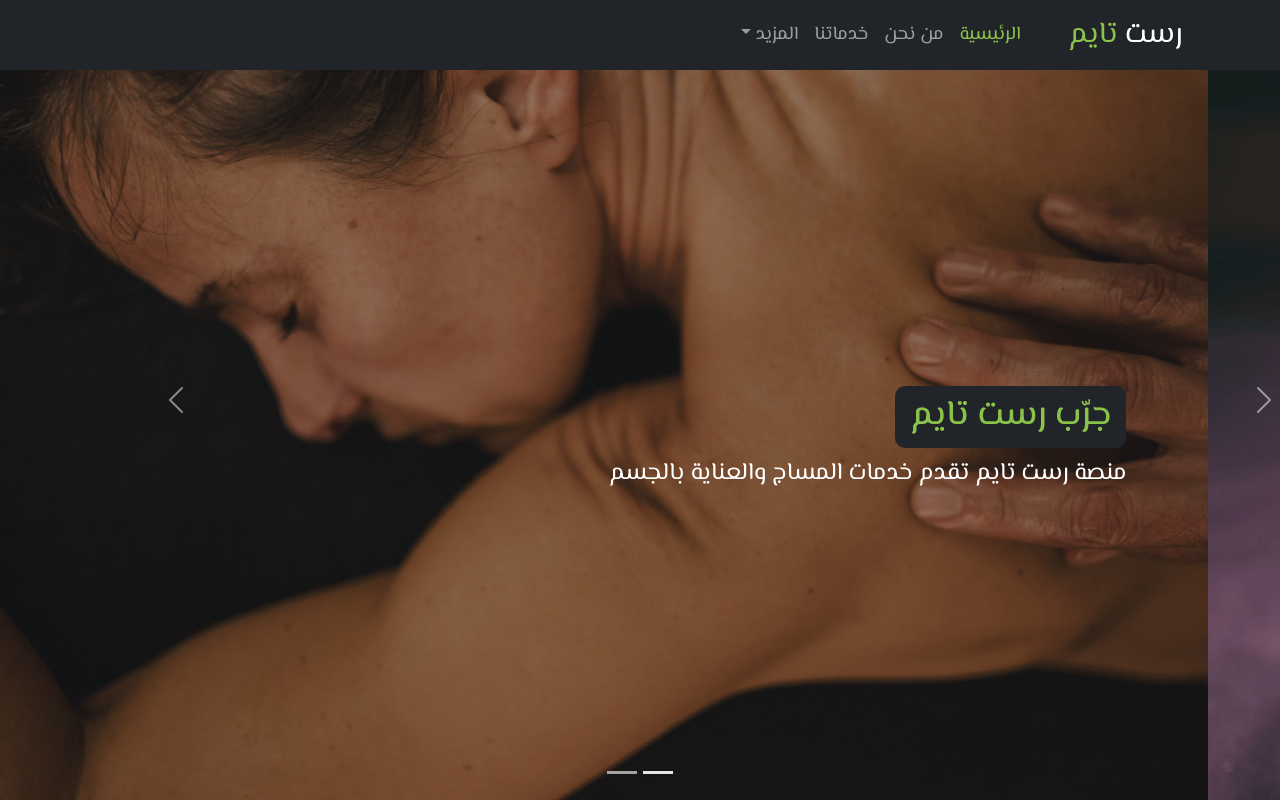
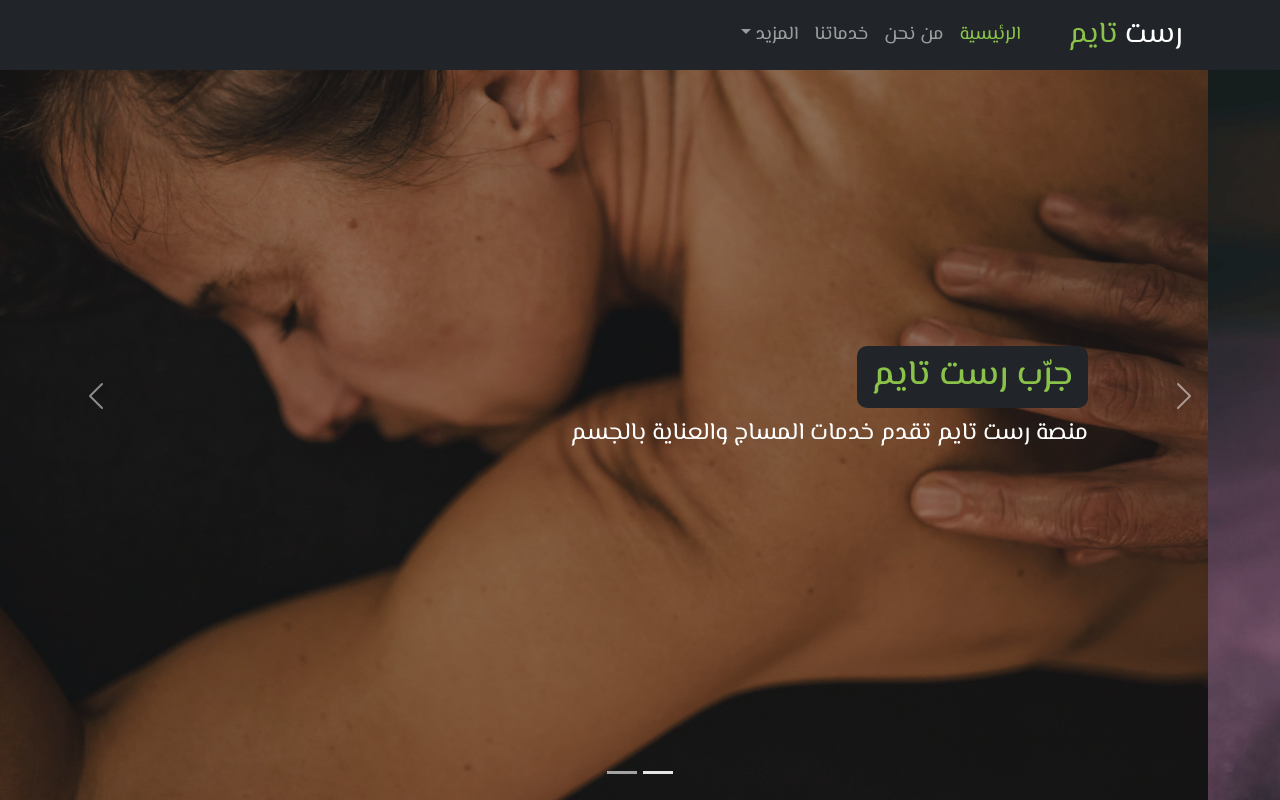
Before and after one commit to AbdQaddora/RestTime, a plain HTML site: page index.html in a window 1280 px wide. Shown: the top 800 px of the page. Drawn offline with nearby package versions, Linux system fonts and the light colour scheme.

Commit message:
Edit carusel Button

```diff
--- a/css/main.css
+++ b/css/main.css
@@ -52,6 +52,7 @@ p{
 .header .carousel-item img{
     background-size:contain;
 }
+
 .header .carousel-inner{
     position: relative;
 }
@@ -59,16 +60,20 @@ p{
 .header .carousel-inner .carousel-caption, .contant{
     text-align: right;
     position: absolute;
-    top: 42%;
-    right: 12%;
+    top: 37%;
+    right: 15%;
     z-index: 2;
 }
+
 .header .carousel-inner .carousel-caption h2{
     width: fit-content;
     border-radius: 10px;
     background-color:#212529 ;
 }
-
+.carousel-control-prev-icon , .carousel-control-next-icon{
+    display: inline-block !important;
+    text-align: center;
+}
 /* Start Section About */
 
 #about{
```
